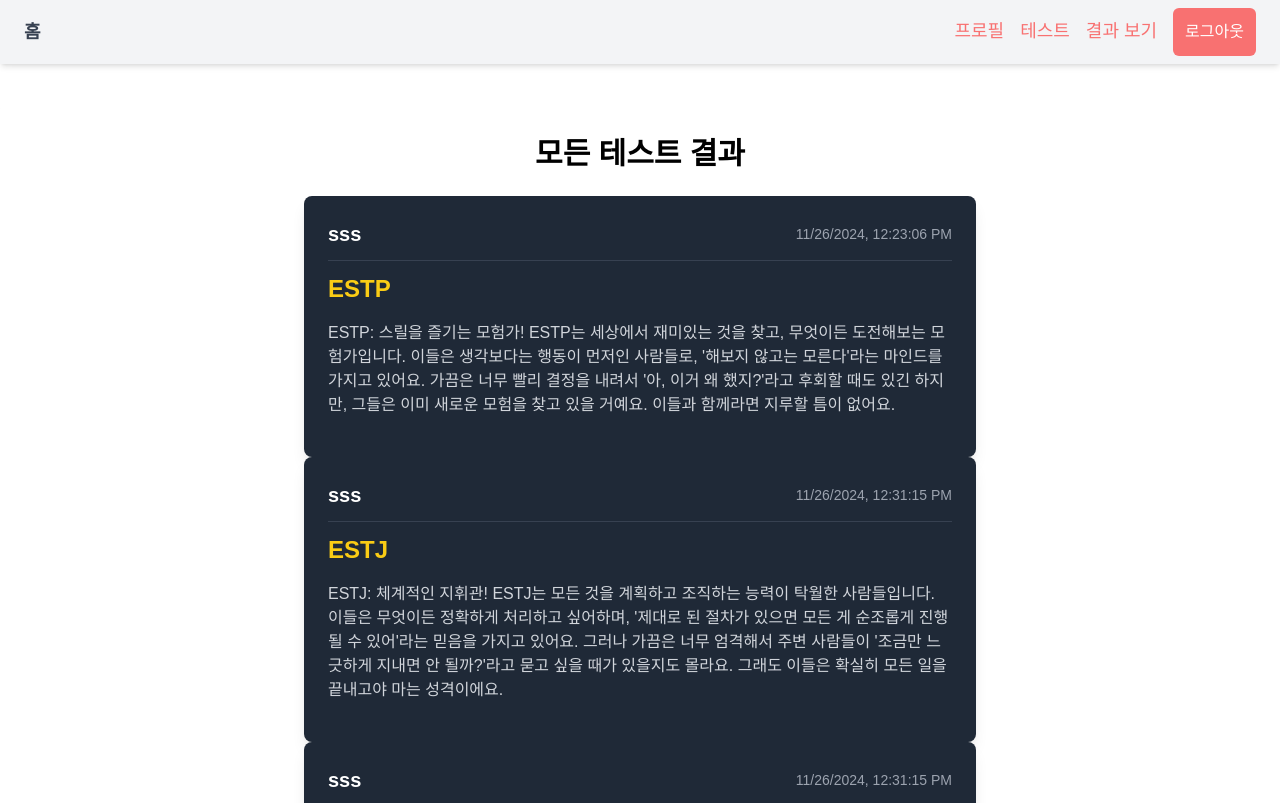
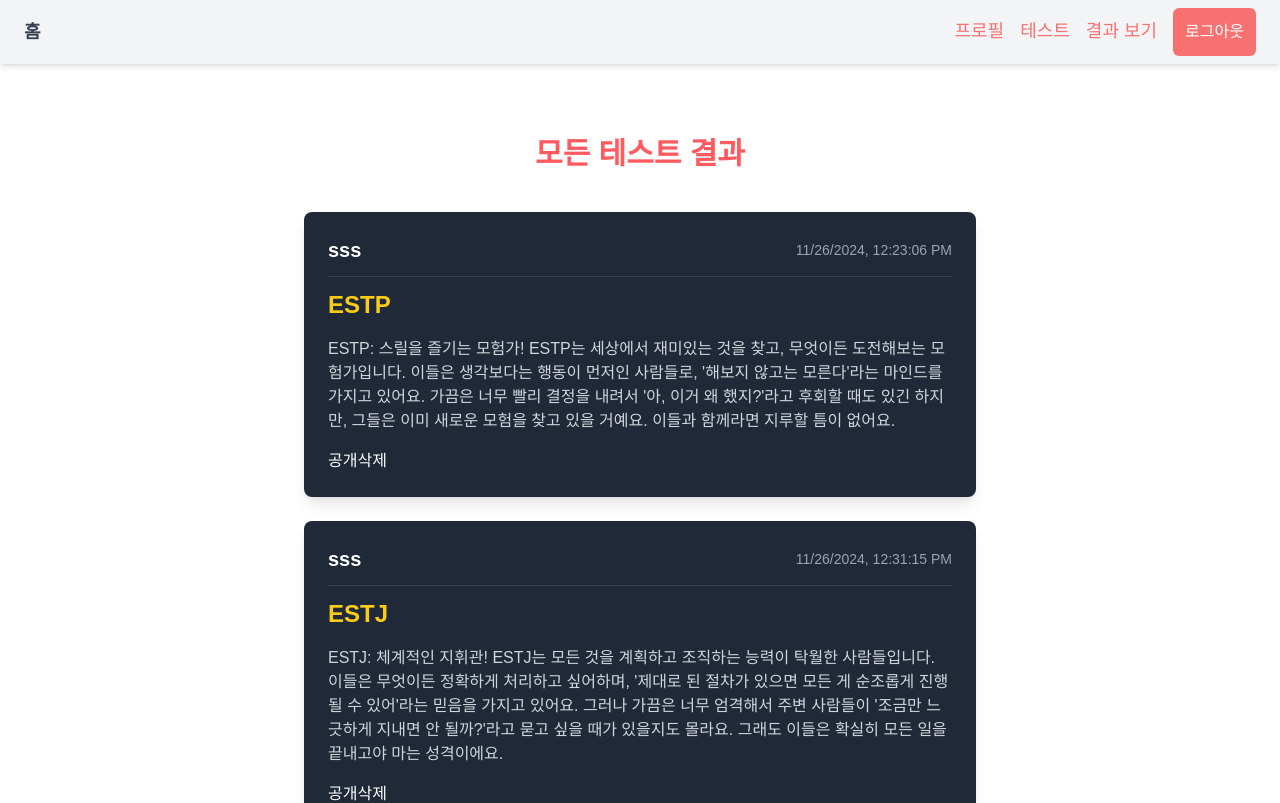
Before and after one commit to jinsil-kim/MBTI, a React (Vite) app: page /result in a window 1280 px wide. Shown: the top 803 px of the page. Built offline with nearby package versions, Linux system fonts and the light colour scheme; data requests are answered from the project's data file; sample sign-in values are in the browser's storage; a web font is replaced by a local one.

Commit message:
Fix: css 변경, LogoutNav.jsx 삭제 및 Navbar.jsx 변경

```diff
--- a/src/components/TestResultItem.jsx
+++ b/src/components/TestResultItem.jsx
@@ -1,6 +1,13 @@
+
 const TestResultItem = ({ results }) => {
-  console.log("results", results);
-  const { username, description, createdAt, result } = results;
+  const { username, description, createdAt, result, visibility, userId } =
+    results;
+  const currentUser = JSON.parse(localStorage.getItem("user"));
+
+  const isLogin = currentUser?.id === userId;
+
+
+
   return (
     <div className="p-6 bg-gray-800 rounded-lg shadow-lg text-white">
       <div className="flex justify-between items-center border-b border-gray-700 pb-3 mb-3">
@@ -11,6 +18,8 @@ const TestResultItem = ({ results }) => {
       </div>
       <p className="text-2xl font-bold text-yellow-400 mb-4">{result}</p>
       <p className="text-base text-gray-300 mb-4">{description}</p>
+      <button>{visibility ? "공개" : "비공개"}</button>
+      <button>삭제</button>
     </div>
   );
 };
--- a/src/components/TestResultList.jsx
+++ b/src/components/TestResultList.jsx
@@ -3,7 +3,7 @@ import TestResultItem from "./TestResultItem";
 const TestResultList = ({ results }) => {
   console.log("results22", results);
   return (
-    <div>
+    <div className="space-y-6">
       {results.map((item) => {
         return <TestResultItem key={item.id} results={item} />;
       })}
--- a/src/components/headerNavbar/LogoutNav.jsx
+++ /dev/null
@@ -1,11 +0,0 @@
-import { Link } from "react-router-dom";
-
-const LogoutNav = () => {
-  return (
-    <div>
-      <Link to={"/login"} className="text-lg font-bold text-gray-700">로그인</Link>
-    </div>
-  );
-};
-
-export default LogoutNav;
--- a/src/components/headerNavbar/Navbar.jsx
+++ b/src/components/headerNavbar/Navbar.jsx
@@ -1,12 +1,7 @@
 import { Link } from "react-router-dom";
 import LoginNav from "./LoginNav";
-import LogoutNav from "./LogoutNav";
 
 const Navbar = () => {
-  //로컬스토리지에서 유저 데이터 가져오기
-  const user = JSON.parse(localStorage.getItem("user"));
-  const isLogin = !!user;
-
   return (
     <div>
       <header className="bg-gray-100 shadow-md fixed top-0 left-0 w-full z-50">
@@ -16,7 +11,9 @@ const Navbar = () => {
               홈
             </Link>
           </div>
-          <div>{isLogin ? <LoginNav /> : <LogoutNav />}</div>
+          <div>
+            <LoginNav />
+          </div>
         </nav>
       </header>
     </div>
--- a/src/pages/Signup.jsx
+++ b/src/pages/Signup.jsx
@@ -8,8 +8,7 @@ const Signup = () => {
 
   const handleSignup = async (formData) => {
     try {
-      await register(formData);
-      console.log("formData", formData);
+      await register(formData); //서버에 사용자 데이터 전송
       toast.success("회원가입을 축하합니다!");
       nav("/login");
     } catch (error) {
@@ -23,7 +22,7 @@ const Signup = () => {
         <AuthForm mode="signup" onSubmit={handleSignup} />
         <div className="mt-4">
           <p className="text-gray-600">
-            이미 계정이 있으신가요?{" "}
+            이미 계정이 있으신가요?
             <Link to="/login" className="text-red-500">
               로그인
             </Link>
--- a/src/pages/TestResult.jsx
+++ b/src/pages/TestResult.jsx
@@ -20,7 +20,7 @@ const TestResult = () => {
   return (
     <div className="w-full flex flex-col items-center justify-center bg-white shadow-lg rounded-lg p-8">
       <div className="bg-white max-w-2xl w-full">
-        <h1 className="text-3xl font-bold text-primary-color mb-6 text-center">
+        <h1 className="text-3xl font-bold text-primary-color mb-10 text-center">
           모든 테스트 결과
         </h1>
         <TestResultList results={results} />
--- a/tailwind.config.js
+++ b/tailwind.config.js
@@ -2,7 +2,12 @@
 export default {
   content: ["./index.html", "./src/**/*.{js,jsx,ts,tsx}"],
   theme: {
-    extend: {},
+    extend: {
+      colors: {
+        "primary-color": "#FF5A5F",
+        "secondary-color": "#333333",
+      },
+    },
   },
   plugins: [],
 };
```
